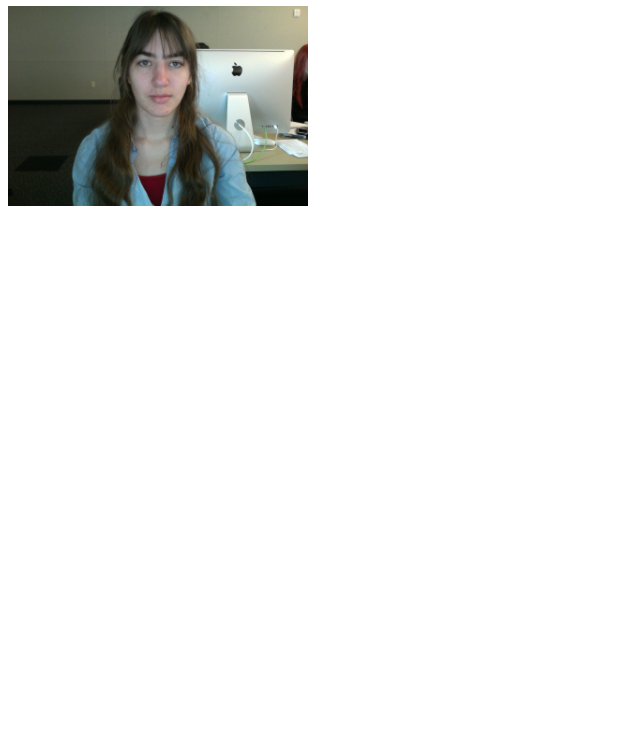
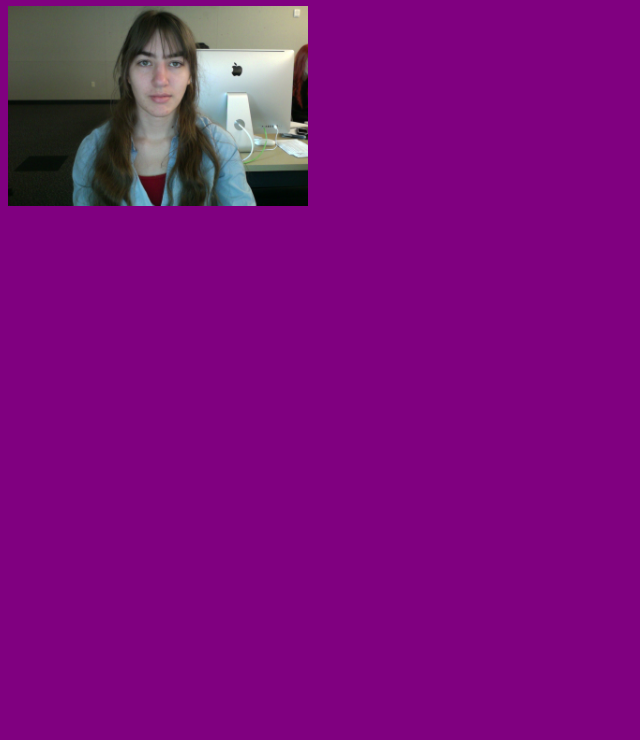
Before and after one commit to Knesek/knesek.github.io, a plain HTML site: page index.html in a window 1280 px wide. Shown: the part 60-800 px from the top of the page, without its empty margins (0-640 px from the left). Drawn offline with Linux system fonts and the light colour scheme.

Commit message:
Version 2
* Added background color

```diff
--- a/index.html
+++ b/index.html
@@ -13,6 +13,8 @@
 			color: cornflowerblue;
 		}
 
+		body {background: purple;}
+
 		</style>
 	</head>
 	<body>
```
